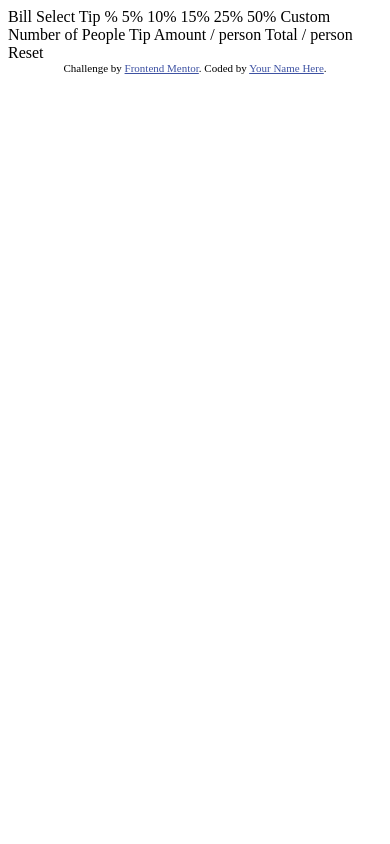
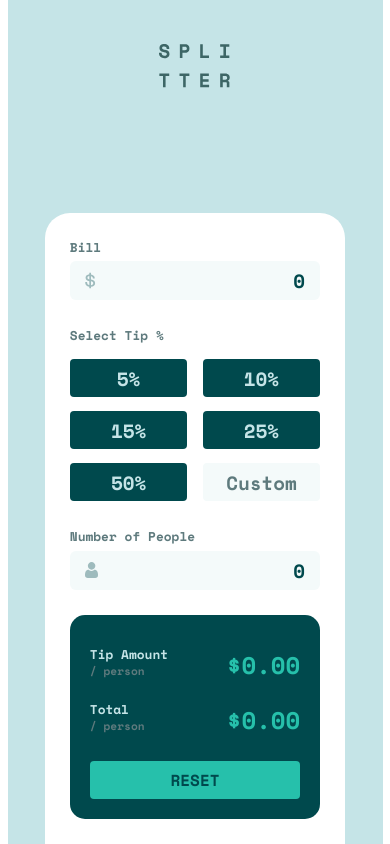
Before and after one commit to khazin/Tip-calculator-app, a website: page index.html in a window 390 px wide. Drawn offline with nearby package versions, Linux system fonts and the light colour scheme; files that its build step writes are made by us from their sources.

Commit message:
done mobile layout and calculator feature

```diff
--- /dev/null
+++ b/gulpfile.js
@@ -0,0 +1,35 @@
+const { src, dest, watch, series} = require('gulp');
+const sass = require('gulp-sass')(require('sass'));
+const prefix = require('gulp-autoprefixer');
+const minify = require('gulp-clean-css');
+const terser = require('gulp-terser');
+
+//compile, prefix, and min scss
+function compilescss() {
+  return src('src/scss/*.scss')
+    .pipe(sass())
+    .pipe(prefix('last 2 versions'))
+    .pipe(minify())
+    .pipe(dest('dist/css'))
+};
+
+// minify js
+function jsmin(){
+  return src('src/js/*.js')
+    .pipe(terser())
+    .pipe(dest('dist/js'));
+}
+
+//watchtask
+function watchTask(){
+  watch('src/scss/**/*.scss', compilescss);
+  watch('src/js/*.js', jsmin);
+}
+
+
+// Default Gulp task
+exports.default = series(
+  compilescss,
+  jsmin,
+  watchTask
+);
--- a/index.html
+++ b/index.html
@@ -1,44 +1,74 @@
 <!DOCTYPE html>
 <html lang="en">
-<head>
-  <meta charset="UTF-8">
-  <meta name="viewport" content="width=device-width, initial-scale=1.0"> <!-- displays site properly based on user's device -->
+  <head>
+    <meta charset="UTF-8" />
+    <meta name="viewport" content="width=device-width, initial-scale=1.0" />
+    <link
+      rel="icon"
+      type="image/png"
+      sizes="32x32"
+      href="./images/favicon-32x32.png"
+    />
+    <link rel="stylesheet" href="dist/css/main.css" />
+    <title>Frontend Mentor | Tip calculator app</title>
+  </head>
+  <body>
+    <div class="container">
+      <div class="calculator">
+        <div class="bill">
+          <label for="billInput" class="bill--label label">Bill</label>
+          <input type="number" id="billInput" class="bill--input input" value="0" />
+        </div>
+        <div class="tip">
+          <p class="tip--label label">Select Tip %</p>
+          <div class="tip--input--wrapper">
+            <button type="button" class="tip--input -button" value="5">
+              5%
+            </button>
+            <button type="button" class="tip--input -button" value="10">
+              10%
+            </button>
+            <button type="button" class="tip--input -button" value="15">
+              15%
+            </button>
+            <button type="button" class="tip--input -button" value="25">
+              25%
+            </button>
+            <button type="button" class="tip--input -button" value="50">
+              50%
+            </button>
+            <input type="number" id="customTipInput" class="tip--input -input" placeholder="Custom">
+          </div>
+        </div>
+        <div class="people">
+          <label for="peopleInput" class="people--label label">Number of People</label>
+          <input type="number" id="peopleInput" class="people--input input" value="0"/>
+        </div>
+        <div class="amount">
+          <div class="amount--container">
+          <div class="amount--wrapper">
+            <div class="amount--label label">Tip Amount <br> <span>/ person</span></div>
+            <div class="amount--value" id="totalTipOutput">$0.00</div>
+          </div>
+          <div class="amount--wrapper">
+            <div class="amount--label label" >Total<br><span>/ person</span></div>
+            <div class="amount--value" id="totalPriceOutput">$0.00</div>
+          </div>
+        </div>
+          <button type="button" class="btn amount--btn" id="resetButton">RESET</button>
+        </div>
+      </div>
+    </div>
 
-  <link rel="icon" type="image/png" sizes="32x32" href="./images/favicon-32x32.png">
+<!--
+    <div class="attribution">
+      Challenge by
+      <a href="https://www.frontendmentor.io?ref=challenge" target="_blank"
+        >Frontend Mentor</a
+      >. Coded by <a href="#">Your Name Here</a>.
+    </div> -->
+    <script src="dist/js/main.js">
 
-  <title>Frontend Mentor | Tip calculator app</title>
-
-  <!-- Feel free to remove these styles or customise in your own stylesheet 👍 -->
-  <style>
-    .attribution { font-size: 11px; text-align: center; }
-    .attribution a { color: hsl(228, 45%, 44%); }
-  </style>
-</head>
-<body>
-
-  Bill
-
-  Select Tip %
-  5%
-  10%
-  15%
-  25%
-  50%
-  Custom
-
-  Number of People
-
-  Tip Amount
-  / person
-
-  Total
-  / person
-
-  Reset
-
-  <div class="attribution">
-    Challenge by <a href="https://www.frontendmentor.io?ref=challenge" target="_blank">Frontend Mentor</a>.
-    Coded by <a href="#">Your Name Here</a>.
-  </div>
-</body>
+    </script>
+  </body>
 </html>
--- /dev/null
+++ b/src/js/main.js
@@ -0,0 +1,71 @@
+let billInput = document.querySelector('#billInput');
+let peopleInput = document.querySelector('#peopleInput');
+let customTipInput = document.querySelector('#customTipInput');
+let totalPriceOutput = document.querySelector('#totalPriceOutput');
+let totalTipOutput = document.querySelector('#totalTipOutput');
+
+let value = '';
+let billValue = '';
+let peopleValue = '';
+let customTipPercValue = '';
+let tipPercValue = '';
+
+setInterval(() => {
+    document.addEventListener('click', (e) => {
+        let element = e.target;
+        // console.log(e.target);
+        if (element.classList.contains('tip--input') &&
+        element.classList.contains('-button')
+        ) {
+            tipPercValue =  parseInt(e.target.value)/100;
+            // alert(tipPercValue);
+        }
+
+        if (element.id == 'resetButton') {
+            billValue = 0;
+            peopleValue = 0;
+            customTipPercValue = 0;
+            tipPercValue = 0;
+
+            billInput.value = 0;
+            peopleInput.value = 0;
+            customTipInput.value = '';
+
+            totalPriceOutput.innerHTML = '$0.00';
+            totalTipOutput.innerHTML = '$0.00';
+        }
+    })
+
+    document.addEventListener('keyup', (e) => {
+        let element = e.target;
+
+
+        if (
+            //e.key == 'Enter' &&
+        element.tagName == 'INPUT') {
+            value = element.value;
+        }
+        if (element.id == 'billInput') {
+            billValue = value;
+            // alert(billValue);
+        }
+        if (element.id == 'customTipInput') {
+            customTipPercValue = value;
+            tipPercValue = customTipPercValue/100;
+            // alert(tipPercValue);
+        }
+        if (element.id == 'peopleInput') {
+            peopleValue = value;
+            // alert(peopleValue);
+        }
+
+    })
+    let totalTips = (billValue * (tipPercValue)) / peopleValue;
+    let totalValue = (billValue * (1+tipPercValue)) / peopleValue;
+    if (!isNaN(totalTips)) {
+        totalTipOutput.innerHTML = '$'+totalTips.toFixed(2);
+    }
+    if (!isNaN(totalValue)) {
+        totalPriceOutput.innerHTML = '$'+totalValue.toFixed(2);
+    }
+}, 1000);
--- /dev/null
+++ b/src/scss/main.scss
@@ -0,0 +1,248 @@
+@import url("https://fonts.googleapis.com/css2?family=Space+Mono:wght@400;700&display=swap");
+:root {
+  /*font color*/
+  --Strong-cyan: hsl(172, 67%, 45%);
+  --Very-dark-cyan: hsl(183, 100%, 15%);
+  --Dark-grayish-cyan: hsl(186, 14%, 43%);
+  --Dark-grayish-cyan-2: hsl(184, 14%, 56%);
+  --Light-grayish-cyan: hsl(185, 41%, 84%);
+  --Light-grayish-cyan-2: hsl(189, 41%, 97%);
+  --White: hsl(0, 0%, 100%);
+
+  /*font family*/
+  --Space-Mono: "Space Mono", monospace;
+}
+@mixin flex-column {
+    display: flex;
+    flex-direction: column;
+}
+@mixin center-flex {
+    justify-content: center;
+  align-items: center;
+}
+@mixin flex-center-row {
+  display: flex;
+  @include center-flex;
+}
+@mixin flex-center-column {
+  @include flex-column;
+  @include center-flex;
+}
+/***********
+GLOBAL STYLE
+************/
+*,
+*::before,
+*::after {
+  padding: 0;
+  margin: 0;
+  box-sizing: border-box;
+  font-size: 62.5%;
+  font-family: var(--Space-Mono);
+}
+body {
+  @include flex-center-column;
+}
+.label {
+  color: var(--Dark-grayish-cyan);
+  font-size: 1.28rem;
+  font-weight: 700;
+  margin-bottom: 0.48rem;
+}
+
+.input {
+  position: relative;
+
+  background-color: var(--Light-grayish-cyan-2);
+  height: 3.84rem;
+  border: none;
+  border-radius: 6px;
+
+  text-align: end;
+  color: var(--Very-dark-cyan);
+  font-size: 1.92rem;
+  font-weight: 700;
+  padding: 0 1.52rem;
+
+  cursor: pointer;
+}
+
+input[type="number"] {
+  -moz-appearance: textfield;
+
+  &::-webkit-outer-spin-button,
+  &::-webkit-inner-spin-button {
+    -webkit-appearance: none;
+    margin: 0;
+  }
+}
+input:focus {
+  outline: 2px solid var(--Strong-cyan);
+  box-shadow: 0 0 0 2px var(--Strong-cyan);
+}
+/************
+MOBILE LAYOUT
+*************/
+.container {
+  width: 37.5rem;
+  min-height: 100vh;
+  background-color: var(--Light-grayish-cyan);
+
+  @include flex-center-column;
+  justify-content: flex-end;
+
+  background-image: url(../../images/logo.svg);
+  background-position: 50% 5.5%;
+  background-size: 7.12rem;
+  background-repeat: no-repeat;
+}
+.calculator {
+  background-color: var(--White);
+  width: inherit;
+  min-height: 67.6vh;
+  width: calc(37.5rem * .8);
+
+  border-top-left-radius: 25px;
+  border-top-right-radius: 25px;
+
+  padding: 2.48rem;
+}
+
+/*bill style*/
+.bill {
+  @include flex-column();
+
+  &--input {
+    background-image: url(../../images/icon-dollar.svg);
+    background-repeat: no-repeat;
+    background-position: 1.52rem center;
+  }
+
+  margin-bottom: 2.64rem;
+}
+
+/*tip style*/
+
+.tip {
+  &--label {
+    margin-bottom: 1.44rem;
+  }
+  &--input {
+    &--wrapper {
+      display: grid;
+      grid-template-columns: 1fr 1fr;
+    }
+
+    &:nth-child(even) {
+      justify-self: flex-end;
+    }
+
+    & input {
+      display: none;
+    }
+
+    cursor: pointer;
+
+    height: 3.76rem;
+    width: 11.76rem;
+    background-color: var(--Very-dark-cyan);
+
+    border: none;
+    border-radius: 4px;
+    margin-bottom: 1.44rem;
+
+    color: var(--Light-grayish-cyan);
+    font-size: 1.92rem;
+    font-weight: 700;
+    text-align: center;
+    @include flex-center-row();
+
+    &:last-child {
+      background-color: var(--Light-grayish-cyan-2);
+      color: var(--Very-dark-cyan);
+
+      &::placeholder {
+        color: var(--Dark-grayish-cyan);
+      }
+    }
+
+    &.-button:active {
+      background-color: var(--Light-grayish-cyan);
+      color: var(--Very-dark-cyan);
+    }
+    &.-button:focus {
+        background-color: var(--Strong-cyan);
+        color: var(--Very-dark-cyan);
+        outline: none;
+      }
+  }
+
+  margin-bottom: 1.2rem;
+}
+
+/*people amt style*/
+.people {
+    @include flex-column();
+
+  &--input {
+    background-image: url(../../images/icon-person.svg);
+    background-repeat: no-repeat;
+    background-position: 1.52rem center;
+  }
+  margin-bottom: 2.56rem;
+}
+
+/*calc amount style*/
+
+.amount {
+  align-self: center;
+  background-color: var(--Very-dark-cyan);
+  height: 20.4rem;
+  border-radius: 15px;
+  padding: 3.2rem 2rem 2rem 2rem;
+
+  @include flex-column();
+  justify-content: space-between;
+
+  &--container {
+    height: 9.12rem;
+    @include flex-column();
+    justify-content: space-between;
+  }
+
+  &--wrapper {
+    display: flex;
+    justify-content: space-between;
+  }
+
+  &--label {
+    color: var(--Light-grayish-cyan);
+    line-height: 1.6rem;
+  }
+  & span {
+    color: var(--Dark-grayish-cyan);
+    font-size: 1.12rem;
+  }
+
+  &--value {
+    color: var(--Strong-cyan);
+    font-size: 2.4rem;
+    font-weight: 700;
+  }
+
+  &--btn {
+    background-color: var(--Strong-cyan);
+    height: 4.8rem;
+    height: 3.84rem;
+    border: none;
+    border-radius: 4px;
+    font-size: 1.6rem;
+    font-weight: 700;
+    color: var(--Very-dark-cyan);
+    cursor: pointer;
+
+    &:active {
+      background-color: var(--Light-grayish-cyan);
+    }
+  }
+}
```
Also changed, not shown: package.json (added, +30 -0 lines), dist/css/main.css (added), dist/js/main.js (added), 2 other files.
